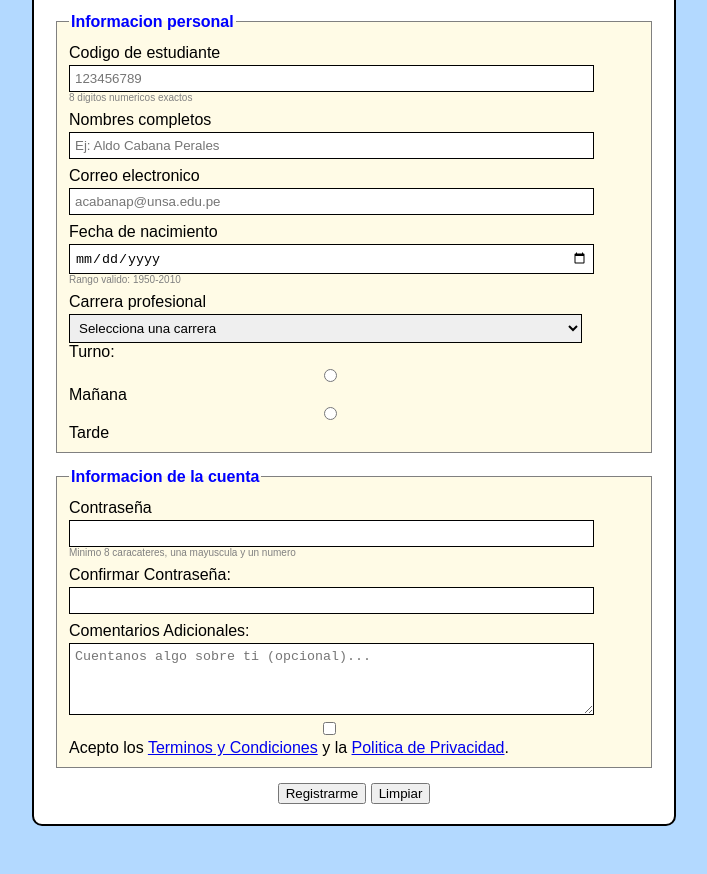
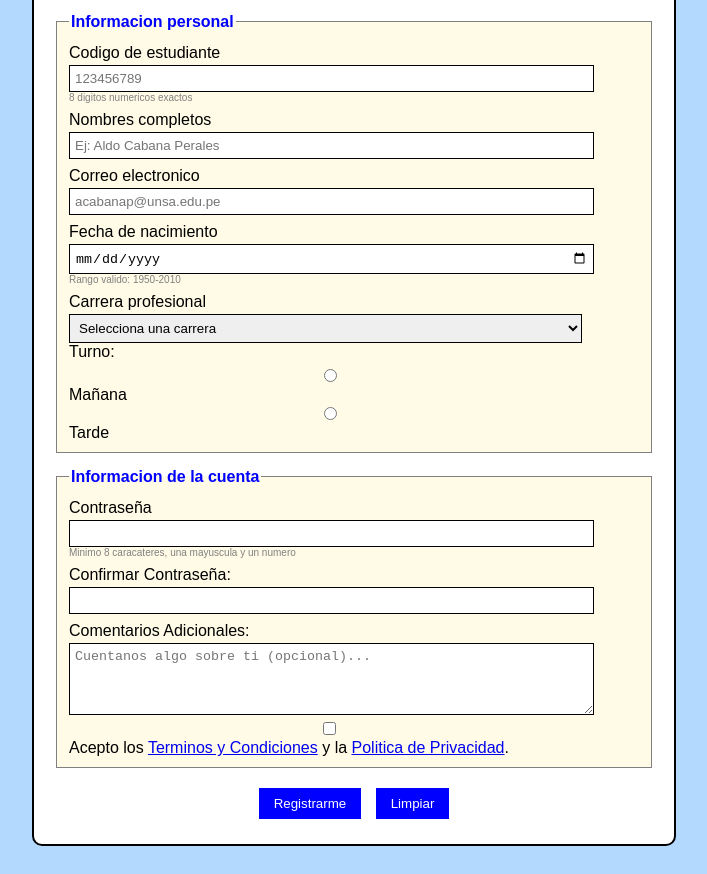
Before and after one commit to acabanap-ghost/IDWeb, a plain HTML site: page Lab02/Ejercicio 2.html in a window 1280 px wide. Shown: the part 151-1025 px from the top of the page, without its empty margins (286-993 px from the left). Drawn offline with Linux system fonts and the light colour scheme.

Commit message:
Por ultimo modificamos los botones

```diff
--- a/Lab02/Ejercicio 3.css
+++ b/Lab02/Ejercicio 3.css
@@ -66,3 +66,21 @@ text-align:left;
 display:inline;
 margin-top:0;
 }
+button{
+padding:8px 15px;
+margin:5px;
+background:blue;
+color:white;
+border:none;
+cursor:pointer;
+}
+button:hover{
+background:green;
+}
+button:active{
+background:red;
+}
+button:disabled{
+background:gray;
+cursor:not-allowed;
+}
```
